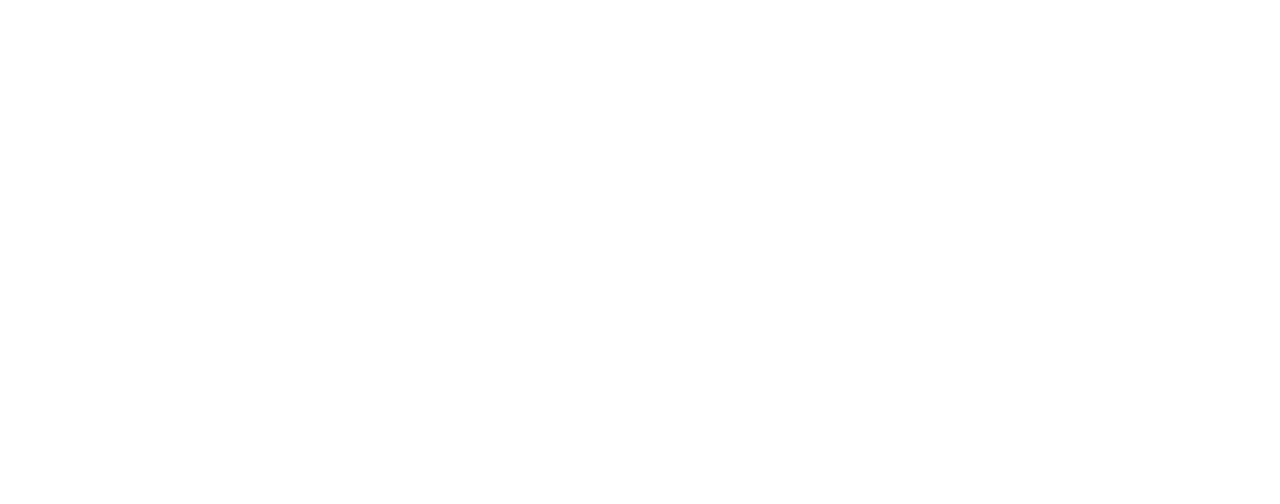
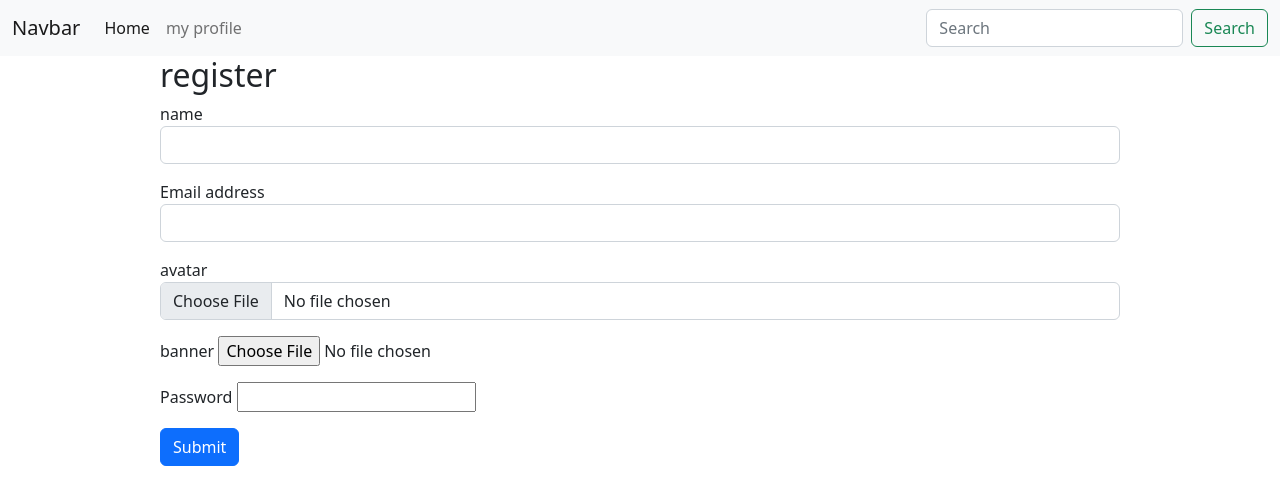
Before and after one commit to petmik1/petter-mikalsen-js2-cs, a website: page register/index.html in a window 1280 px wide. Drawn offline with nearby package versions, Linux system fonts and the light colour scheme.

Commit message:
worked on the registration page

```diff
--- a/js/api/post/index.mjs
+++ b/js/api/post/index.mjs
@@ -1,4 +1,5 @@
 import { login } from "./login.mjs";
+import { register } from "./register.mjs"
 
 export default {
     login,
--- /dev/null
+++ b/js/api/post/register.mjs
@@ -0,0 +1,49 @@
+import variables from "../variables/index.mjs"
+import storage from "../../api/storage/index.mjs";
+
+const btn_register = document.querySelector("#btn_register");
+const input_email = document.querySelector("#input_email");
+const input_password = document.querySelector("#input_password");
+const text_error = document.querySelector("#text_error");
+const form = document.querySelector("#form")
+
+if (btn_register) {
+    btn_register.addEventListener("click", function (event) {
+    event.preventDefault();
+    for (let i = 0; i < form.length; i++) {
+      if(form[i].value){
+        console.log(form[i].value)
+      }
+
+    }
+
+  });
+}
+
+export async function register(email, password, text_error) {
+  try {
+    // const data = await fetch(variables.url + "auth/login", {
+    //     method: 'POST',
+    //     body: JSON.stringify({
+    //       "email": `${email.value}`,
+    //       "password": `${password.value}`
+    //     }),
+    //     headers: {
+    //       'Content-type': 'application/json; charset=UTF-8',
+    //     },
+
+    //   })
+    //   .then((response) => response.json())
+    //   .then((result) => {
+    //     if (!result.errors) {
+    //       storage.save("token", result.accessToken)
+    //       location.href = "../../../index.html";
+    //     } else {
+    //       text_error.innerHTML = result.errors[0].message;
+    //     }
+    //   });
+  } catch (error) {
+    console.log(error)
+  }
+
+}
--- a/register/index.html
+++ b/register/index.html
@@ -0,0 +1,69 @@
+<!DOCTYPE html>
+<html lang="en">
+
+    <head>
+        <meta charset="UTF-8">
+        <meta http-equiv="X-UA-Compatible" content="IE=edge">
+        <meta name="viewport" content="width=device-width, initial-scale=1.0">
+        <title>login - t-social</title>
+        <link rel="stylesheet" href="../css/index.css">
+    </head>
+
+    <body>
+        <nav class="navbar navbar-expand-lg bg-light">
+            <div class="container-fluid">
+              <a class="navbar-brand" href="#">Navbar</a>
+              <button class="navbar-toggler" type="button" data-bs-toggle="collapse" data-bs-target="#navbarSupportedContent" aria-controls="navbarSupportedContent" aria-expanded="false" aria-label="Toggle navigation">
+                <span class="navbar-toggler-icon"></span>
+              </button>
+              <div class="collapse navbar-collapse" id="navbarSupportedContent">
+                <ul class="navbar-nav me-auto mb-2 mb-lg-0">
+                  <li class="nav-item">
+                    <a class="nav-link active" aria-current="page" href="../index.html">Home</a>
+                  </li>
+                  <li class="nav-item">
+                    <a class="nav-link" href="../profile/index.html">my profile</a>
+                  </li>
+                </ul>
+                <form class="d-flex" role="search">
+                  <input class="form-control me-2" type="search" placeholder="Search" aria-label="Search">
+                  <button class="btn btn-outline-success" type="submit">Search</button>
+                </form>
+              </div>
+            </div>
+          </nav>
+        <main class="w-75 mx-auto">
+            <h2 class="mx-auto">register</h2>
+            <form class=" mx-auto" id="form">
+                <div class="mb-3">
+                  <label class="input_name">name</label>
+                  <input type="text" id="input_name" class="form-control" >
+                </div>
+                <div class="mb-3">
+                    <label class="input_email">Email address</label>
+                    <input type="email" id="input_email" class="form-control" >
+                  </div>
+                  <div class="mb-3">
+                    <label class="input_avatar">avatar</label>
+                    <input type="file" id="input_avatar" class="form-control" >
+                  </div>
+                  <div class="mb-3">
+                    <label class="input_banner">banner</label>
+                    <input type="file" accept="image/png, image/jpeg" id="input_banner">
+                  </div>
+                <div class="mb-3">
+                  <label class="input_password">Password</label>
+                  <input type="password" id="input_password">
+                </div>
+                <button type="submit" class="btn btn-primary" id="btn_register">Submit</button>
+                <p class="text-danger" id="text_error"></p>
+              </form>
+        </main>
+        <footer>
+
+        </footer>
+        <script src="../node_modules/bootstrap//dist/js/bootstrap.bundle.js"></script>
+        <script src="../js/index.js" type="module"></script>
+    </body>
+
+</html>
```
Also changed, not shown: login/index.html (+1 -1 lines).
